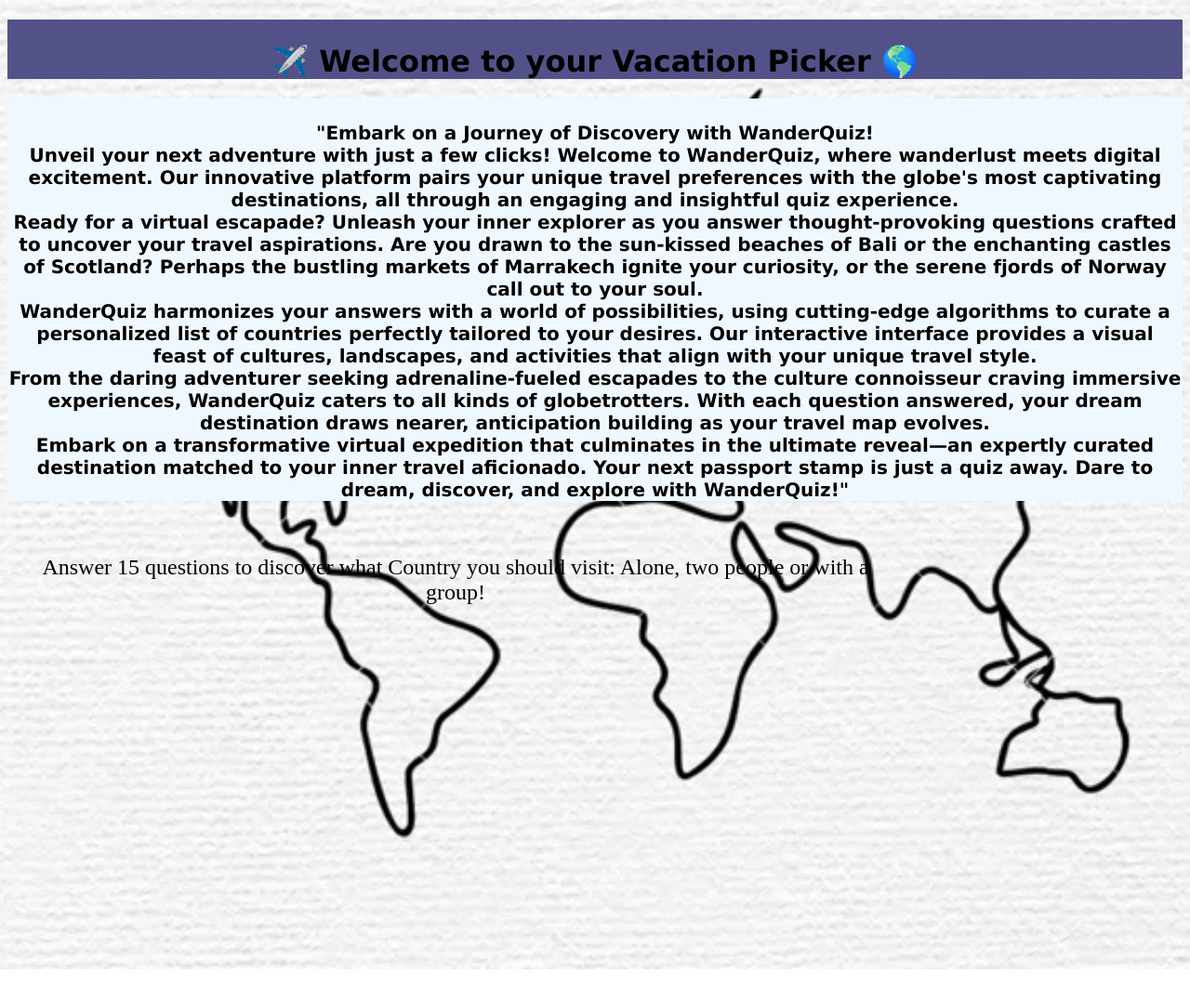
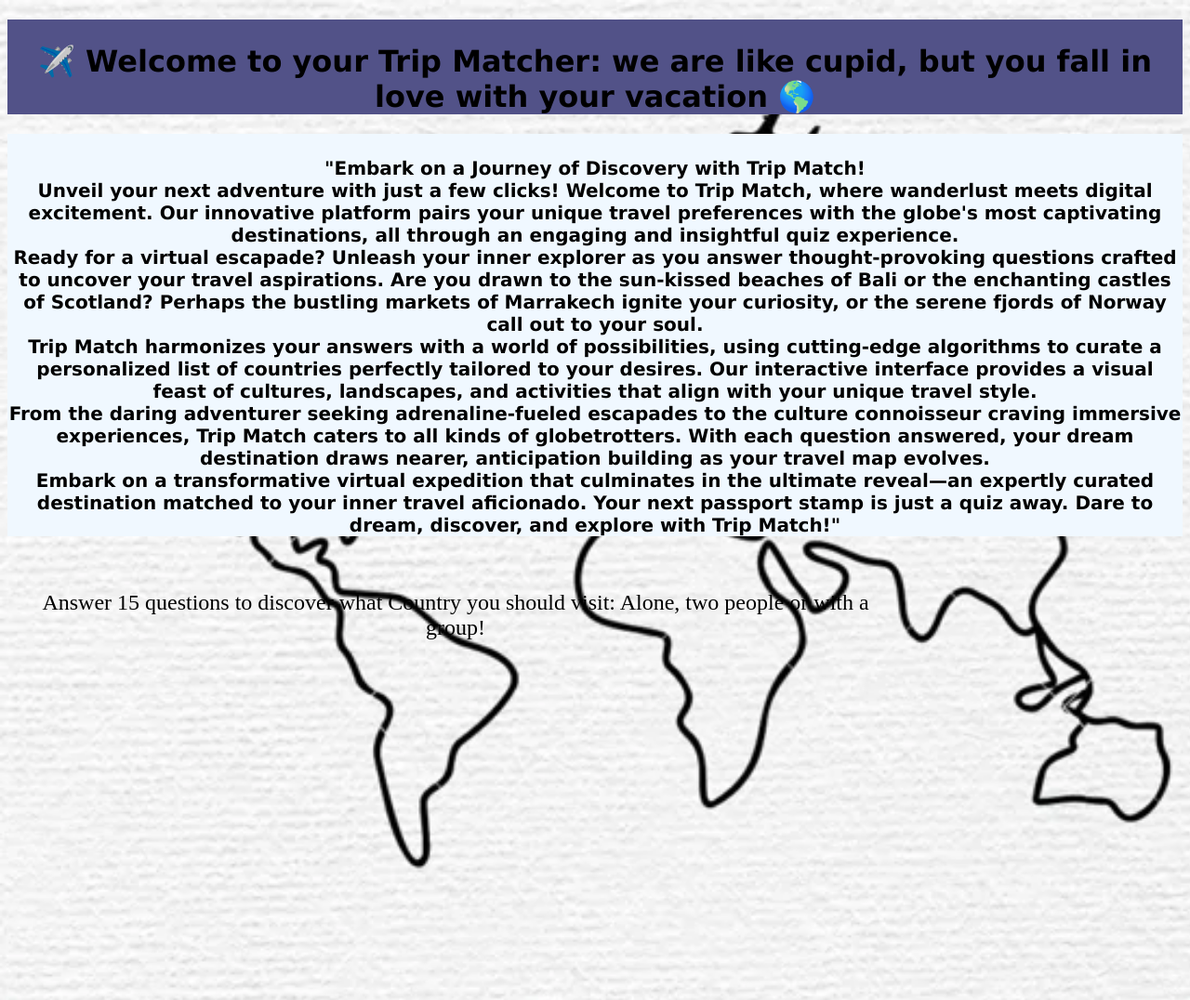
Before and after one commit to anacecyflores/PersonalityQuiz, a plain HTML site: page index.html in a window 1280 px wide. Shown: the top 1076 px of the page at 93% size. Before the commit the page ends 1043 px from the top, so only its background shows below. Drawn offline with Linux system fonts and the light colour scheme.

Commit message:
Changed Name to Trip Match

```diff
--- a/index.html
+++ b/index.html
@@ -4,17 +4,17 @@
 <head>
     <meta charset="UTF-8">
     <meta name="viewport" content="width=device-width, initial-scale=1.0">
-    <title>✈️Vacation Picker</title>
+    <title>✈️ Trip Match</title>
     <link rel="stylesheet" href="styles.css" />
     <script src="app.js"></script>
 </head>
 
 <body>
-    <h1> ✈️ Welcome to your Vacation Picker 🌎</h1>
+    <h1> ✈️ Welcome to your Trip Matcher: we are like cupid, but you fall in love with your vacation 🌎</h1>
     <Section>
-        <h3>"Embark on a Journey of Discovery with WanderQuiz!<br>
+        <h3>"Embark on a Journey of Discovery with Trip Match!<br>
 
-            Unveil your next adventure with just a few clicks! Welcome to WanderQuiz, where wanderlust meets digital
+            Unveil your next adventure with just a few clicks! Welcome to Trip Match, where wanderlust meets digital
             excitement. Our
             innovative platform pairs your unique travel preferences with the globe's most captivating destinations, all
             through an
@@ -27,7 +27,7 @@
             the bustling markets of Marrakech ignite your curiosity, or the serene fjords of Norway call out to your
             soul.<br>
 
-            WanderQuiz harmonizes your answers with a world of possibilities, using cutting-edge algorithms to curate a
+            Trip Match harmonizes your answers with a world of possibilities, using cutting-edge algorithms to curate a
             personalized
             list of countries perfectly tailored to your desires. Our interactive interface provides a visual feast of
             cultures,
@@ -35,7 +35,7 @@
 
             From the daring adventurer seeking adrenaline-fueled escapades to the culture connoisseur craving immersive
             experiences,
-            WanderQuiz caters to all kinds of globetrotters. With each question answered, your dream destination draws
+            Trip Match caters to all kinds of globetrotters. With each question answered, your dream destination draws
             nearer,
             anticipation building as your travel map evolves.<br>
 
@@ -43,7 +43,7 @@
             destination
             matched to your inner travel aficionado. Your next passport stamp is just a quiz away. Dare to dream,
             discover, and
-            explore with WanderQuiz!"
+            explore with Trip Match!"
         </h3>
         <div> Answer 15 questions to discover what Country you should visit: Alone, two people or with a group! </div>
     </Section>
```
Also changed, not shown: 1 other file.
